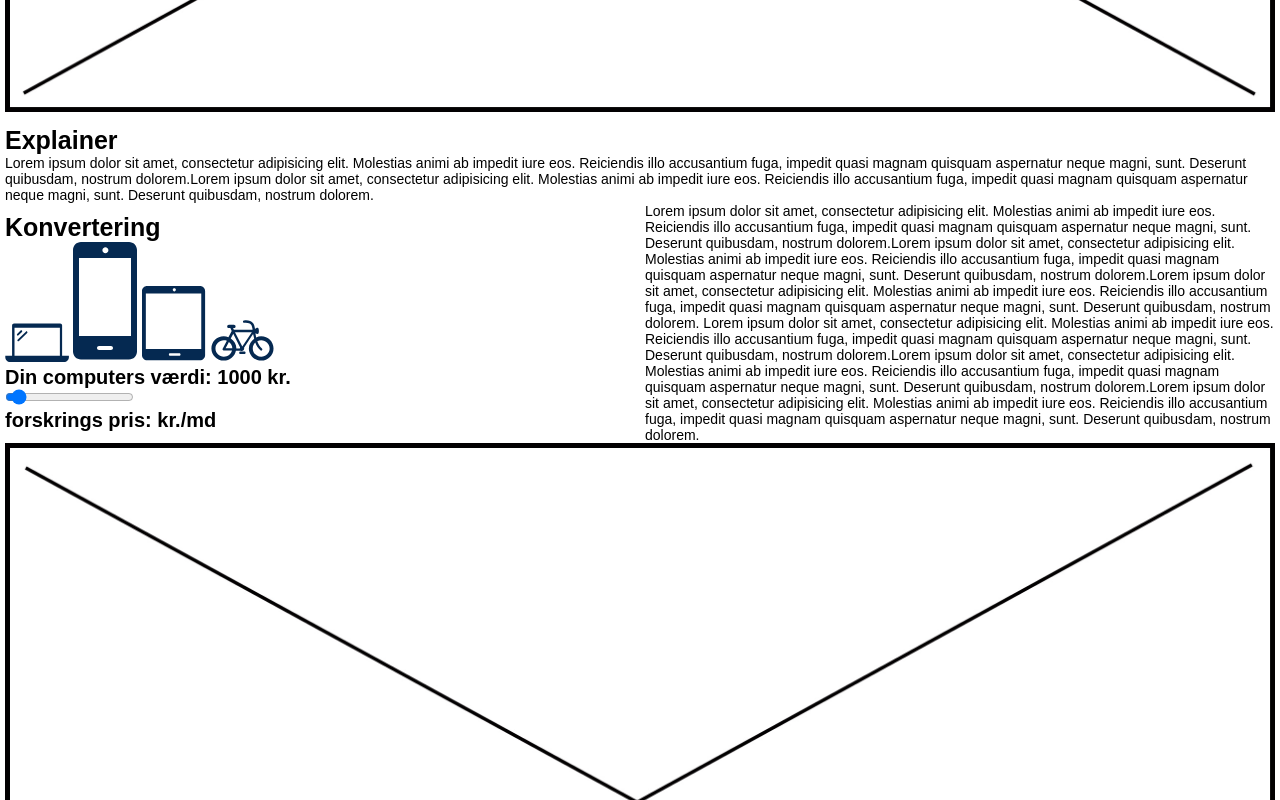
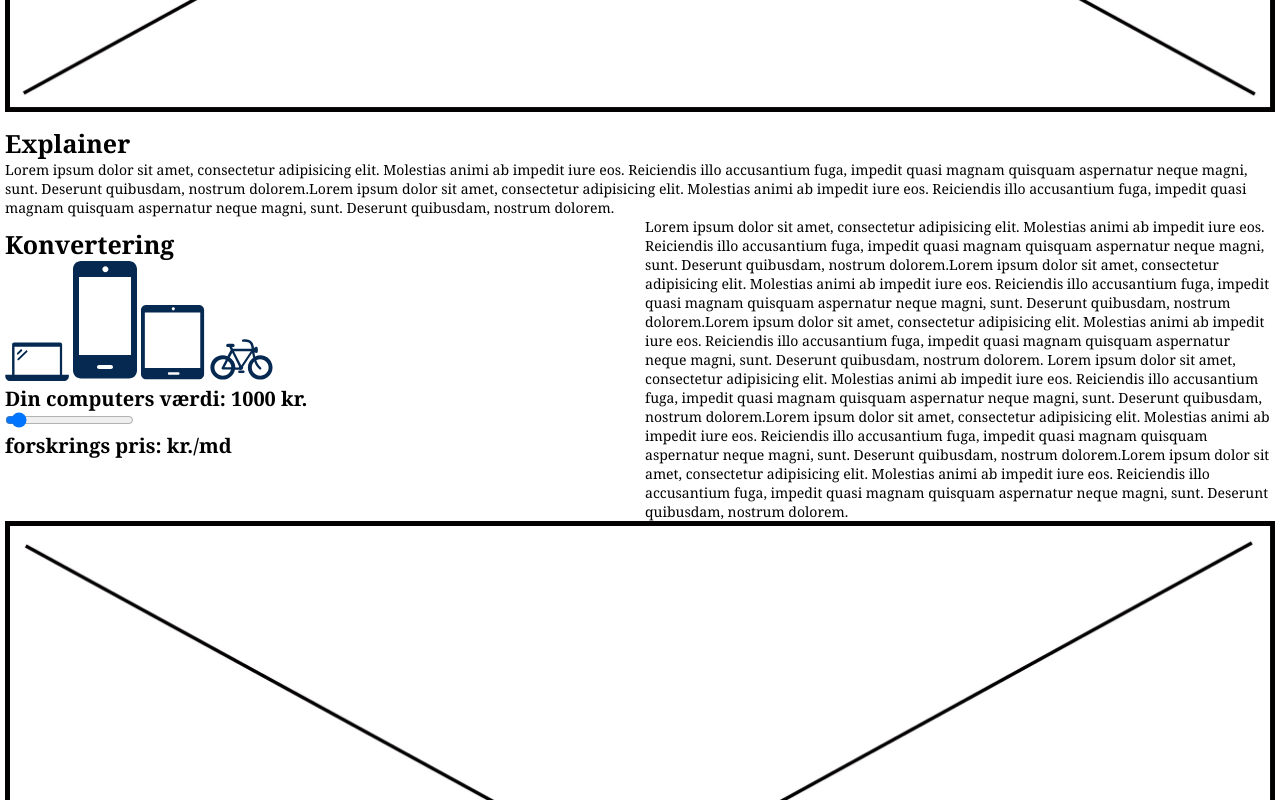
Before and after one commit to Idahgreen/2-sem-case-Yndlings, a plain HTML site: page index.html in a window 1280 px wide. Shown: the part 620-1420 px from the top of the page. Drawn offline with Linux system fonts and the light colour scheme.

Commit message:
hover tilføjet til billederne så man kan se man kan klikke på dem, fonten er blivet skiftet til georgia

```diff
--- a/layout.css
+++ b/layout.css
@@ -5,28 +5,30 @@
 
 
     body {
-        font-family: 'ABeeZee', sans-serif;
+        font-family: 'Georgia',
     }
 
     h1 {
         font-size: 25px;
-        font-family: 'ABeeZee', sans-serif;
+        font-family: 'Georgia', serif;
         color: #000000;
         margin-top: 10px;
     }
 
     h2 {
         font-size: 20px;
-        font-family: 'Belleza', sans-serif;
+        font-family: 'Georgia', serif;
     }
 
     h3 {
         font-size: 18px;
         margin-top: 15px;
+        font-family: 'Georgia', serif;
     }
 
     p {
         font-size: 14px;
+        font-family: 'Georgia', serif;
     }
 
     /* **** splash **** */
@@ -41,7 +43,7 @@
     /* **** menu start **** */
 
     header nav {
-        font-family: 'Open', sans-serif;
+        font-family: 'Georgia', serif;
         text-align: right;
         margin: 0 10vw 0 0;
     }
@@ -95,6 +97,10 @@
         width: 5vw;
     }
 
+    .imgikon:hover {
+        cursor: pointer;
+    }
+
     .column_wide {
         padding: 0 5px 0 5px;
         flex-basis: 300px;
```
